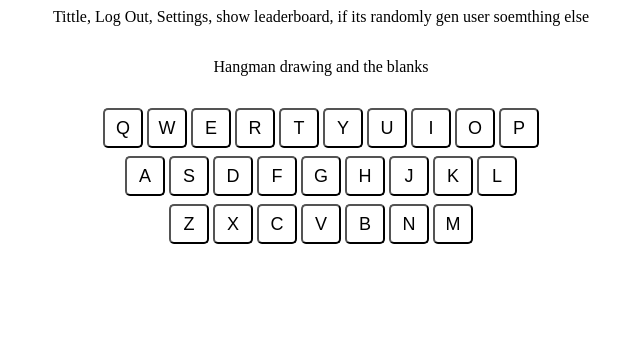
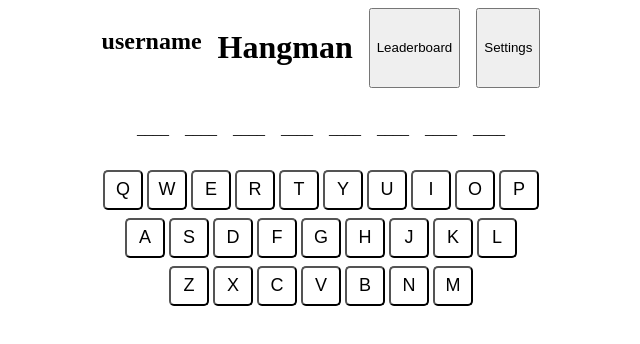
Before and after one commit to MostafaK2/hangman, a Next.js app: page / in a window 1280 px wide. Shown: the top 344 px of the page, without its empty margins (319-959 px from the left). Built offline with nearby package versions, Linux system fonts and the light colour scheme.

Commit message:
hangman blanks view

```diff
--- a/components/Hangman.jsx
+++ b/components/Hangman.jsx
@@ -1,7 +1,27 @@
 import React from "react";
 import { useState } from "react";
 
+import styles from "../styles/Hangman.module.css"
+
 // drawing
-export default function Hangman() {
-  return <div>Hangman drawing and the blanks</div>;
+export default function Hangman({ word, correct, incorrect }) {
+  word = word.split("");
+  return (
+    <div>
+      <div className={styles.child}>
+        {word.map((elem) => {
+          var temp = ""
+          if(correct.includes(elem)){
+            temp = elem
+          }
+          return (
+            <div>
+              <div>{temp}</div>
+              <div>____</div>
+            </div>
+          );
+        })}
+      </div>
+    </div>
+  );
 }
--- a/components/Header.jsx
+++ b/components/Header.jsx
@@ -1,10 +1,13 @@
 import React from "react";
+import styles from "../styles/Header.module.css"
 
 export default function Header(props) {
   return (
-    <div>
-      Tittle, Log Out, Settings, show leaderboard, if its randomly gen user
-      soemthing else
+    <div className={styles["parent"]}>
+      <h2>username</h2>
+      <h1>Hangman</h1>
+      <button>Leaderboard</button>
+      <button>Settings</button>
     </div>
   );
 }
--- a/pages/index.js
+++ b/pages/index.js
@@ -39,9 +39,6 @@ export default function Home() {
     return charArray;
   };
 
-  console.log("word to guess, " + wordToGuess);
-  console.log("correct guess, " + correctGuesses);
-
   useEffect(() => {
     if (
       wordToGuess.length === correctGuesses.length &&
--- /dev/null
+++ b/styles/Hangman.module.css
@@ -0,0 +1,6 @@
+.child{
+	display: flex;
+	flex-direction: row;
+	gap: 1rem;
+	text-transform: uppercase;
+}
--- /dev/null
+++ b/styles/Header.module.css
@@ -0,0 +1,5 @@
+.parent {
+	display: flex;
+	flex-direction: row;
+	gap: 1rem;
+}
```
